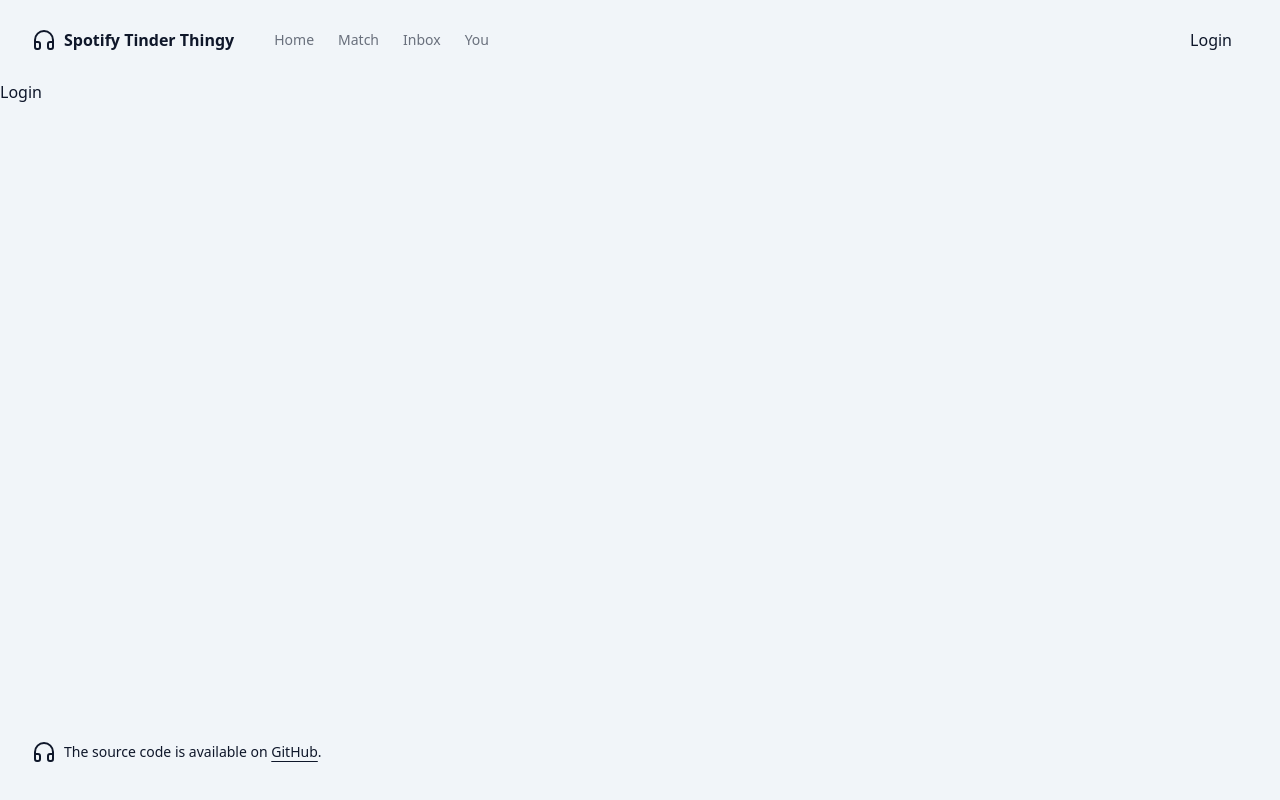
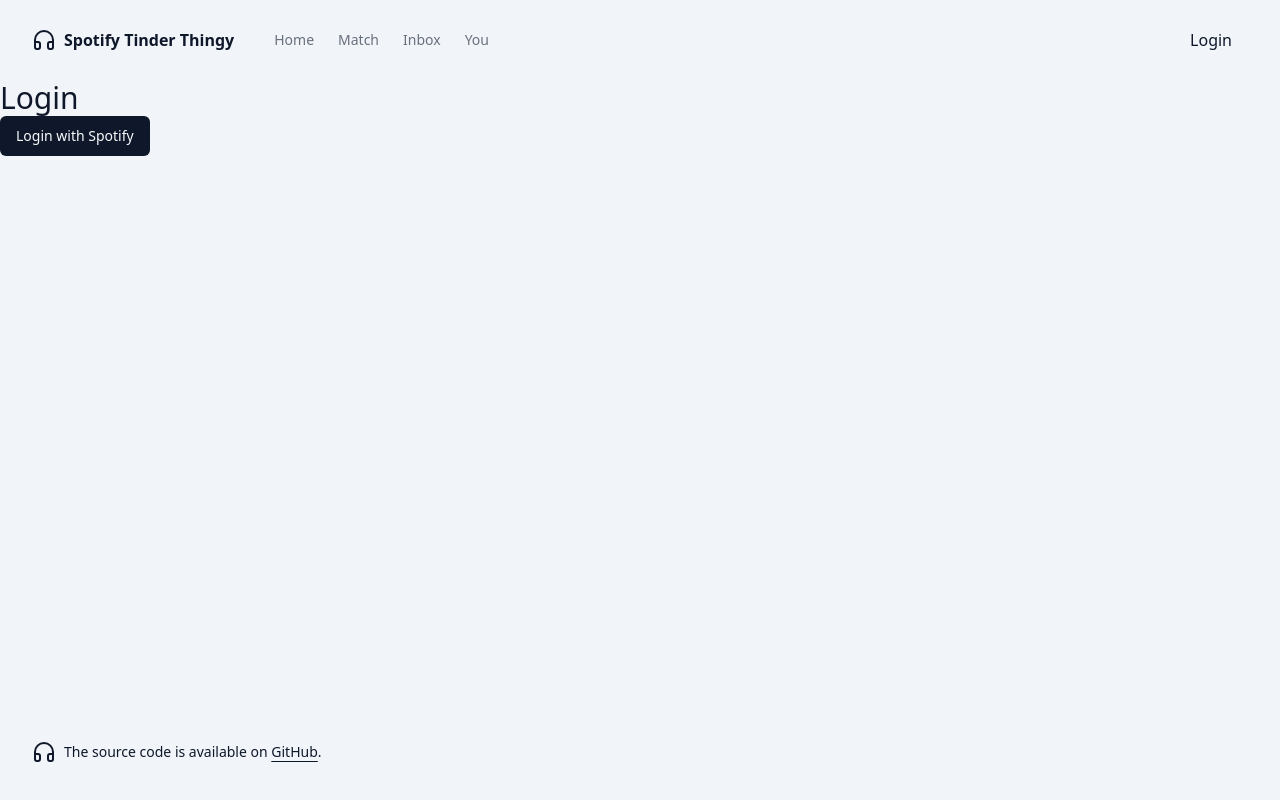
Before and after one commit to SazedWorldbringer/spotify-tinder-thingy, a React (Vite) app in the folder client/: page /login in a window 1280 px wide. Built offline with nearby package versions, Linux system fonts and the light colour scheme; no server answers.

Commit message:
feat: try auth with spotify

```diff
--- a/client/src/pages/login.jsx
+++ b/client/src/pages/login.jsx
@@ -1,5 +1,14 @@
+import api from "../api/api"
+import { Button } from "../components/ui/button"
+
 export default function Login() {
+  const handleLogin = async () => {
+    api.createAccount()
+  }
   return (
-    <h1>Login</h1>
+    <div>
+      <h1 className="text-3xl">Login</h1>
+      <Button onClick={handleLogin}>Login with Spotify</Button>
+    </div>
   )
 }
```
